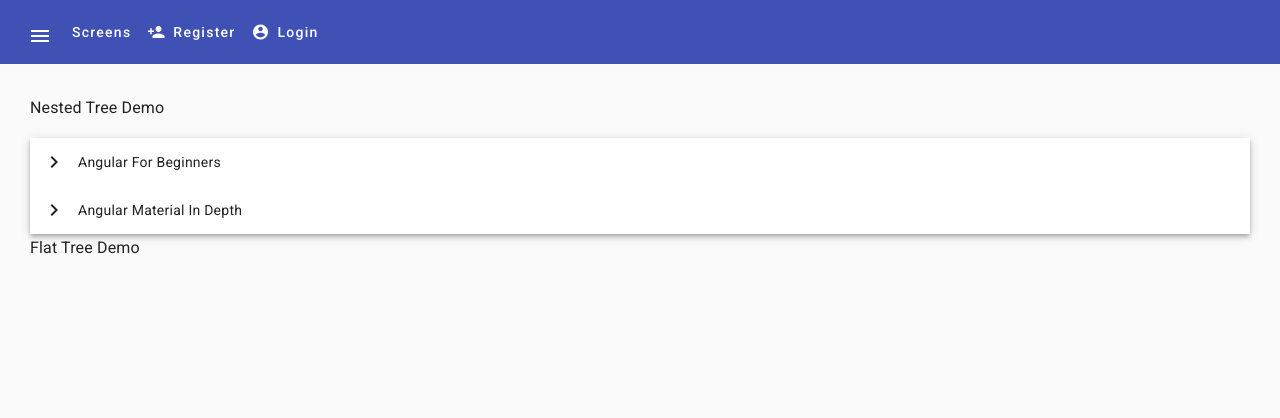
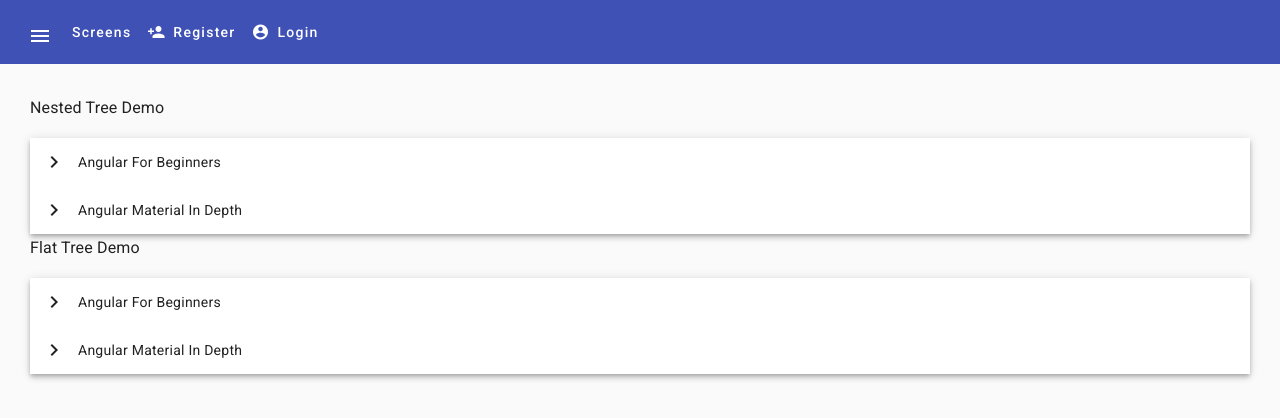
Before and after one commit to syedumerahmedcode/angular-material-course, an Angular app: page /tree-demo in a window 1280 px wide. Shown: the top 418 px of the page. Built offline with nearby package versions, Linux system fonts and the light colour scheme.

Commit message:
Feature: Angular Material flat trees.

```diff
--- a/src/app/tree-demo/tree-demo.component.html
+++ b/src/app/tree-demo/tree-demo.component.html
@@ -34,5 +34,27 @@
 
   <h3>Flat Tree Demo</h3>
 
+  <mat-tree class="mat-elevation-z4"
+            [dataSource]="flatDataSource"
+            [treeControl]="flatTreeControl">
+
+      <mat-tree-node *matTreeNodeDef="let node" matTreeNodePadding>
+        <div class="leaf-node">
+          {{node.name}}
+        </div>
+      </mat-tree-node>
+
+      <mat-tree-node *matTreeNodeDef="let node; when:hasFlatChild" matTreeNodePadding>
+          <button mat-icon-button matTreeNodeToggle>
+              <mat-icon>
+                  {{ flatTreeControl.isExpanded(node) ? "expand_more": "chevron_right" }}
+              </mat-icon>
+          </button>
+          {{node.name}}
+      </mat-tree-node>
+
+
+
+  </mat-tree>
 
 </div>
--- a/src/app/tree-demo/tree-demo.component.ts
+++ b/src/app/tree-demo/tree-demo.component.ts
@@ -5,6 +5,12 @@
 interface CourseNode {
   name: string;
   children?: CourseNode[];
+}
+
+interface CourseFlatNode {
+  name: string;
+  expandable: boolean;
+  level: number;
 }
 
 const TREE_DATA: CourseNode[] = [
@@ -59,6 +65,7 @@
 })
 export class TreeDemoComponent implements OnInit {
 
+  // Nested tree
   /**
    * Data source for nested tree.
    * The data source for nested tree doesn't have to consider node flattener, or the way to expand or collapse.
@@ -72,14 +79,38 @@
    * It needs a function which extracts the children of the node.
    */
   nestedTreeControl=new NestedTreeControl<CourseNode>(node => node.children);
+  //Flat tree
+  flatTreeControl = new FlatTreeControl<CourseFlatNode>(
+    node => node.level,
+    node => node.expandable
+  );
+
+  treeFlattener = new MatTreeFlattener(
+    (node:CourseNode, level: number): CourseFlatNode => {
+      return {
+        name: node.name,
+        expandable: node.children?.length > 0,
+        level
+      }
+    },
+    node => node.level,
+    node => node.expandable ,
+    node => node.children
+  );
+
+  flatDataSource=new MatTreeFlatDataSource(this.flatTreeControl, this.treeFlattener);
 
   ngOnInit() {
     this.nestedDataSource.data = TREE_DATA;
-
+    this.flatDataSource.data = TREE_DATA;
   }
 
   hasNestedChild (index: number, node: CourseNode) {
     return node?.children?.length > 0;
   }
 
+  hasFlatChild (index: number, node:CourseFlatNode) {
+    return node.expandable;
+  }
+
 }
```
